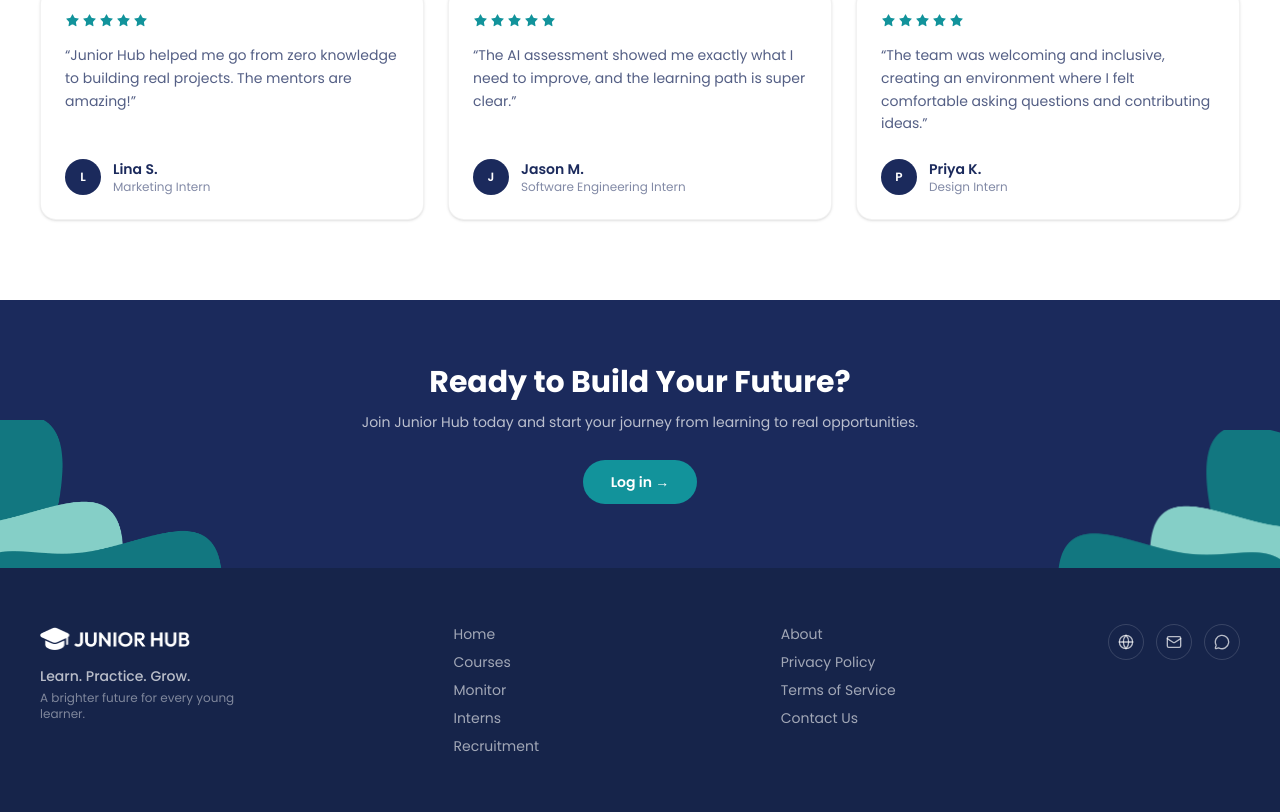
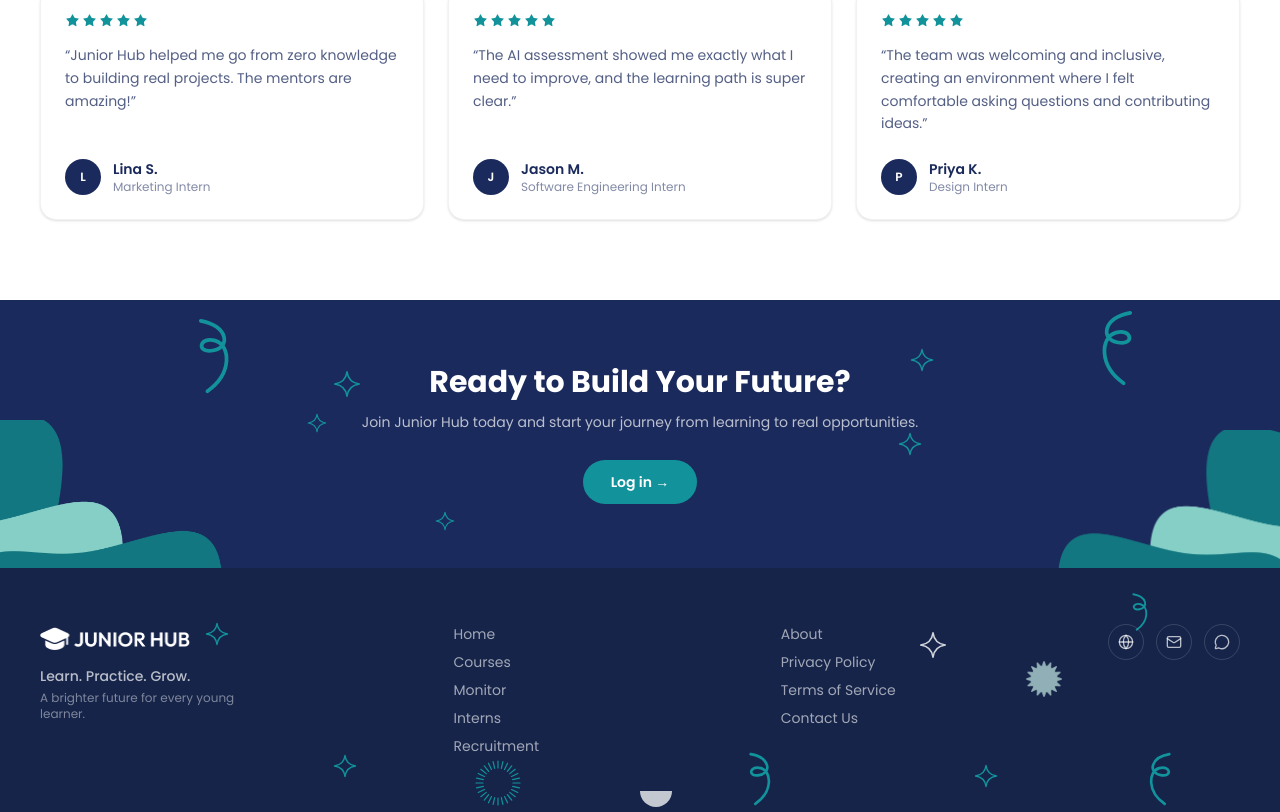
Before and after one commit to junior-hub-eg/Frontend, a Next.js app: page / in a window 1280 px wide. Shown: the part 2491-3303 px from the top of the page. Built offline with nearby package versions, Linux system fonts and the light colour scheme.

Commit message:
feat(landing): add small decorations to CTA and footer

```diff
--- a/components/Landing/CtaBand.tsx
+++ b/components/Landing/CtaBand.tsx
@@ -1,5 +1,7 @@
 import Image from "next/image";
 import Link from "next/link";
+import { Curl } from "@/components/Auth/AuthDecorations";
+import { Sparkle } from "./LandingDecorations";
 
 export function CtaBand() {
   return (
@@ -21,6 +23,15 @@ export function CtaBand() {
         aria-hidden
       />
 
+      {/* Small decorations (positions follow the Figma) */}
+      <Curl className="pointer-events-none absolute left-[15%] top-[6%] hidden h-20 w-11 md:block" />
+      <Curl className="pointer-events-none absolute right-[11%] top-[3%] hidden h-20 w-11 scale-x-[-1] md:block" />
+      <Sparkle className="pointer-events-none absolute left-[26%] top-[26%] hidden h-7 w-7 text-[#12939b] md:block" />
+      <Sparkle className="pointer-events-none absolute left-[24%] top-[42%] hidden h-5 w-5 text-[#12939b] md:block" />
+      <Sparkle className="pointer-events-none absolute bottom-[14%] left-[34%] hidden h-5 w-5 text-[#12939b] md:block" />
+      <Sparkle className="pointer-events-none absolute right-[27%] top-[18%] hidden h-6 w-6 text-[#12939b] md:block" />
+      <Sparkle className="pointer-events-none absolute bottom-[42%] right-[28%] hidden h-6 w-6 text-[#12939b] md:block" />
+
       <div className="relative mx-auto max-w-2xl px-6 text-center">
         <h2 className="text-3xl font-bold text-white">Ready to Build Your Future?</h2>
         <p className="mt-3 text-sm text-white/70">
--- a/components/Landing/Footer.tsx
+++ b/components/Landing/Footer.tsx
@@ -2,6 +2,8 @@ import Image from "next/image";
 import Link from "next/link";
 import type { Route } from "next";
 import { Globe, Mail, MessageCircle } from "lucide-react";
+import { Curl } from "@/components/Auth/AuthDecorations";
+import { Sparkle, SpikeBurst } from "./LandingDecorations";
 
 const PRODUCT_LINKS: { label: string; href: Route }[] = [
   { label: "Home", href: "/" },
@@ -20,8 +22,27 @@ const COMPANY_LINKS: { label: string; href: Route }[] = [
 
 export function LandingFooter() {
   return (
-    <footer className="bg-[#16244a] py-14">
-      <div className="mx-auto grid max-w-7xl gap-10 px-6 sm:grid-cols-[1.3fr_1fr_1fr_auto] lg:px-10">
+    <footer className="relative overflow-hidden bg-[#16244a] py-14">
+      {/* Small decorations (positions follow the Figma) */}
+      <Sparkle className="pointer-events-none absolute left-[16%] top-[22%] hidden h-6 w-6 text-[#12939b] md:block" />
+      <Sparkle className="pointer-events-none absolute bottom-[14%] left-[26%] hidden h-6 w-6 text-[#12939b] md:block" />
+      <SpikeBurst className="pointer-events-none absolute bottom-[2%] left-[37%] hidden h-12 w-12 text-[#12939b] md:block" />
+      <span className="pointer-events-none absolute bottom-[2%] left-[50%] hidden h-4 w-8 rounded-b-full bg-white/75 md:block" />
+      <Curl className="pointer-events-none absolute bottom-[2%] left-[58%] hidden h-14 w-9 md:block" />
+      <Sparkle className="pointer-events-none absolute right-[26%] top-[26%] hidden h-7 w-7 text-white/80 md:block" />
+      <Image
+        src="/images/Auth/Vector-decoration.png"
+        alt=""
+        width={84}
+        height={84}
+        aria-hidden
+        className="pointer-events-none absolute right-[17%] top-[38%] hidden w-9 opacity-70 md:block"
+      />
+      <Sparkle className="pointer-events-none absolute bottom-[10%] right-[22%] hidden h-6 w-6 text-[#12939b] md:block" />
+      <Curl className="pointer-events-none absolute right-[10%] top-[10%] hidden h-10 w-6 md:block" />
+      <Curl className="pointer-events-none absolute bottom-[2%] right-[8%] hidden h-14 w-9 scale-x-[-1] md:block" />
+
+      <div className="relative mx-auto grid max-w-7xl gap-10 px-6 sm:grid-cols-[1.3fr_1fr_1fr_auto] lg:px-10">
         <div>
           <Image
             src="/images/Auth/logo.png"
--- /dev/null
+++ b/components/Landing/LandingDecorations.tsx
@@ -0,0 +1,31 @@
+import type { SVGProps } from "react";
+
+type Props = SVGProps<SVGSVGElement>;
+
+/** Four-point outlined star (the small "sparkle" in the Figma). Colour via text-* class. */
+export function Sparkle(props: Props) {
+  return (
+    <svg viewBox="0 0 24 24" fill="none" aria-hidden="true" {...props}>
+      <path
+        d="M12 1.5 C12.8 7.5 16.5 11.2 22.5 12 C16.5 12.8 12.8 16.5 12 22.5 C11.2 16.5 7.5 12.8 1.5 12 C7.5 11.2 11.2 7.5 12 1.5 Z"
+        stroke="currentColor"
+        strokeWidth="1.4"
+        strokeLinejoin="round"
+      />
+    </svg>
+  );
+}
+
+/** Spiky circle made of radiating lines. Colour via text-* class. */
+export function SpikeBurst(props: Props) {
+  const rays = Array.from({ length: 28 }, (_, i) => (i * 360) / 28);
+  return (
+    <svg viewBox="0 0 48 48" fill="none" aria-hidden="true" {...props}>
+      <g stroke="currentColor" strokeWidth="1.2" strokeLinecap="round">
+        {rays.map((deg) => (
+          <line key={deg} x1="24" y1="9" x2="24" y2="2" transform={`rotate(${deg} 24 24)`} />
+        ))}
+      </g>
+    </svg>
+  );
+}
```
